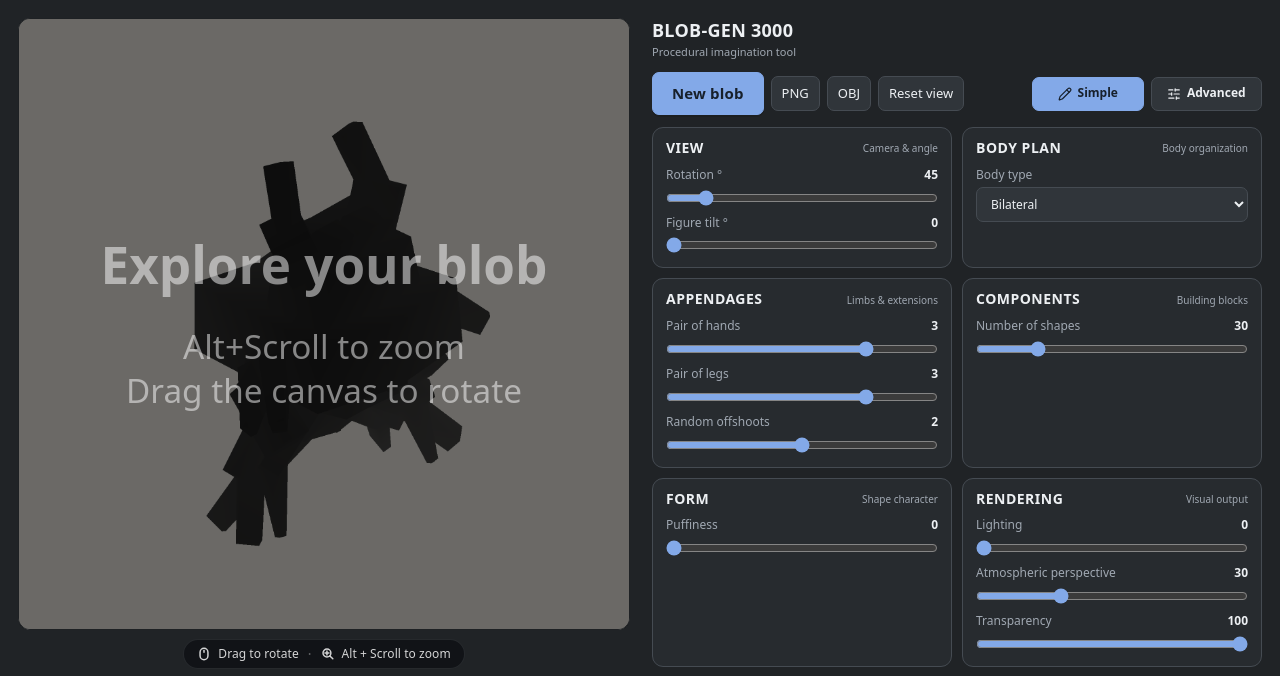
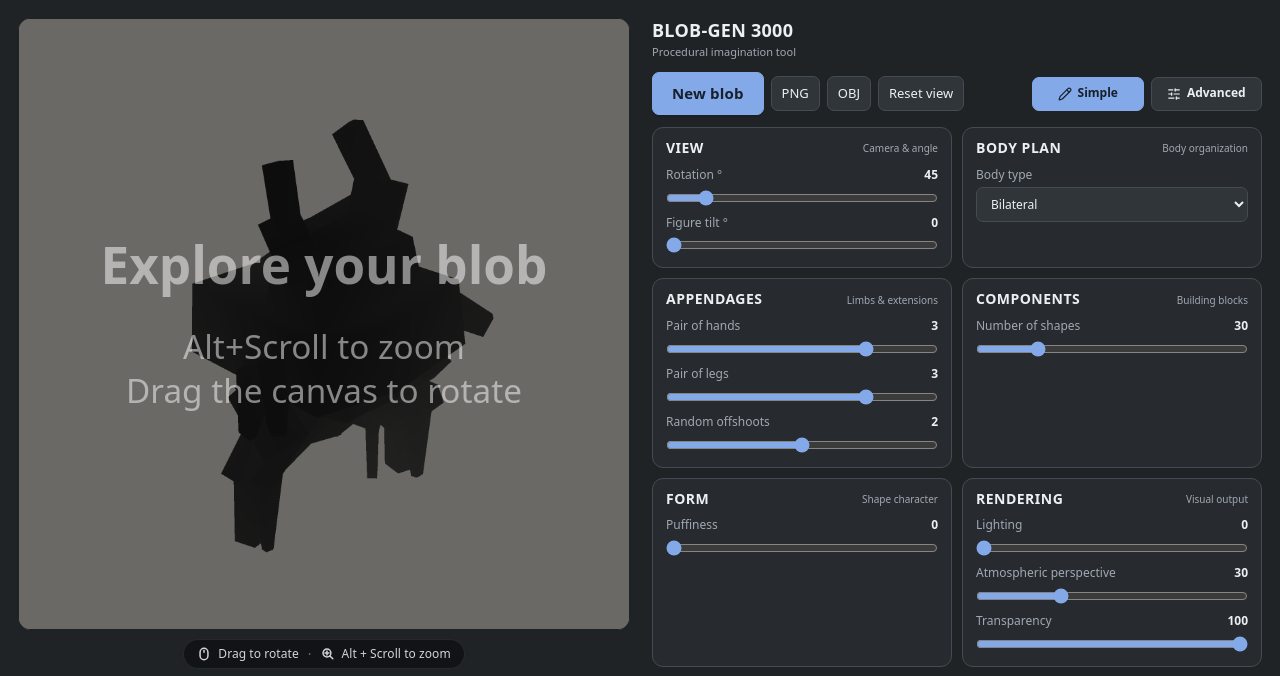
Before and after one commit to egeneralline-eng/BLOB-GEN-3000, a plain HTML site: page index.html in a window 1280 px wide. Shown: the top 676 px of the page. Drawn offline with Linux system fonts and the light colour scheme; no server answers.

Commit message:
Add files via upload

```diff
--- a/index.html
+++ b/index.html
@@ -254,7 +254,11 @@ function generateUnit(P,seed,att){
   const R=rotm(kk(ra[0])*Math.PI/2+gr[0]*tl,kk(ra[1])*Math.PI/2+gr[1]*tl,kk(ra[2])*Math.PI/2+gr[2]*tl);
   return build([x,y,z],R,hx,hy,h,tpF,tone,ue,rk,cs,null);
  }
- function chain(core,sp,sx,aj){
+ // opt (standing legs only): lenMul scales every segment; foot:true makes the last
+ // segment point straight down so its end cap becomes a flat, horizontal sole;
+ // footExtra adds (or removes) length to that last segment only.
+ function chain(core,sp,sx,aj,opt){
+  const lenMul=opt&&opt.lenMul||1,footDown=!!(opt&&opt.foot),footExtra=opt&&opt.footExtra||0;
   const rn=mk(seed*65537+att*977+sp.kind*131+sp.i*7919+11),u=[],gg=[];
   for(let i=0;i<64;i++)u.push(rn());
   for(let i=0;i<16;i++)gg.push(Math.sqrt(-2*Math.log(1-rn()))*Math.cos(6.2832*rn()));
@@ -275,7 +279,10 @@ function generateUnit(P,seed,att){
   for(let j=0;j<ns;j++){
    if(j>0){const tgt=kd===0?[0,1,0]:kd===1?[-.2*sx,.3,.9]:[0,0,0],gr=kd===2?0:.55,sc=kd===2?.7:.3;
     d=nz([d[0]*(1-gr)+tgt[0]*gr+gg[4+j]*sc*sx,d[1]*(1-gr)+tgt[1]*gr+gg[8+j]*sc*.8,d[2]*(1-gr)+tgt[2]*gr+gg[12+j]*sc])}
-   const l=total/ns*(1-.08*j);
+   const isFoot=footDown&&j===ns-1;
+   if(isFoot)d=[0,1,0];
+   else if(footDown&&d[1]<.2)d=nz([d[0],.2,d[2]]); // standing legs never climb upwards
+   const l=Math.max(.01,total/ns*(1-.08*j)*lenMul+(isFoot?footExtra:0));
    const rBase = P.size * (.3 + 0.5 * u[6 + j]);
    const scaleX = 0.5 + 1.5 * u[10 + j];
    const scaleY = 0.5 + 1.5 * u[18 + j];
@@ -319,16 +326,78 @@ function generateUnit(P,seed,att){
   }
   connect(out);
   const core=out.slice(),kinds=[P.legs,P.arms,P.apps];
-  for(let kd=0;kd<3;kd++)for(let i=0;i<kinds[kd];i++){
-   const sp={kind:kd,i,n:kinds[kd]};
-   out.push(...chain(core,sp,1,0),...chain(core,sp,-1,a));
+  // Bilateral figures stand: legs are fitted afterwards so that all of them end on one floor plane.
+  const stand=P.symType==='bilateral'&&P.legs>0;
+  for(let kd=0;kd<3;kd++){
+   if(stand&&kd===0)continue;
+   for(let i=0;i<kinds[kd];i++){
+    const sp={kind:kd,i,n:kinds[kd]};
+    out.push(...chain(core,sp,1,0),...chain(core,sp,-1,a));
+   }
   }
+  if(stand)out._groundY=standOnLegs(out,core,P.legs,a);
+ }
+ // Fits every leg so that its lowest point lies exactly on a common floor (model Y points down).
+ // The floor sits at the average natural leg reach, but never above any other part of the figure,
+ // so only the soles touch it.
+ function standOnLegs(out,core,nLegs,a){
+  const legs=[];
+  for(let i=0;i<nLegs;i++){const sp={kind:0,i,n:nLegs};legs.push([sp,1,0],[sp,-1,a])}
+  const make=(L,m,ex)=>chain(core,L[0],L[1],L[2],{lenMul:m,foot:true,footExtra:ex||0});
+  const lowY=segs=>{let m=-1e9;for(const s of segs)for(const v of s.V)m=Math.max(m,s.c[1]+v[1]);return m};
+  let rest=-1e9;for(const s of out)for(const v of s.V)rest=Math.max(rest,s.c[1]+v[1]);
+  const LO=.3;let sum=0,minReach=-1e9;
+  for(const L of legs){sum+=lowY(make(L,1));minReach=Math.max(minReach,lowY(make(L,LO)))}
+  const floorY=Math.max(sum/legs.length,rest+.02,minReach);
+  for(const L of legs){
+   let lo=LO,hi=1;
+   while(lowY(make(L,hi))<floorY&&hi<64){lo=hi;hi*=2}
+   for(let it=0;it<40;it++){const mid=(lo+hi)/2;if(lowY(make(L,mid))<floorY)lo=mid;else hi=mid}
+   const m=(lo+hi)/2;let segs=make(L,m);
+   // The foot is vertical, so changing its length moves the sole by exactly that amount.
+   const dl=floorY-lowY([segs[segs.length-1]]);
+   if(Math.abs(dl)>1e-9)segs=make(L,m,dl);
+   for(const s of segs)s.leg=true;
+   out.push(...segs);
+  }
+  return floorY;
  }
  const lo=[1e9,1e9,1e9],hi=[-1e9,-1e9,-1e9];
  for(const s of out)for(const v of s.V)for(let i=0;i<3;i++){const q=s.c[i]+v[i];lo[i]=Math.min(lo[i],q);hi[i]=Math.max(hi[i],q)}
  const ct=lo.map((l,i)=>(l+hi[i])/2);
  for(const s of out){s.c=s.c.map((q,i)=>q-ct[i]);s.F=makeFaces(s)}
+ if(Number.isFinite(out._groundY)){out._groundY-=ct[1];out._stable=isStable(out,out._groundY)}
  return out;
+}
+// Volume of one convex body (bottom cap, top cap, side quads), via a tetrahedron fan from its centroid.
+function bodyVolume(s){
+ const n=s.n,V=s.V,c=[0,0,0];
+ for(const v of V){c[0]+=v[0]/V.length;c[1]+=v[1]/V.length;c[2]+=v[2]/V.length}
+ const faces=[Array.from({length:n},(_,i)=>i),Array.from({length:n},(_,i)=>n+i)];
+ for(let i=0;i<n;i++){const j=(i+1)%n;faces.push([i,j,n+j,n+i])}
+ let vol=0;
+ for(const f of faces)for(let k=1;k<f.length-1;k++){
+  const a=V[f[0]],b=V[f[k]],d=V[f[k+1]];
+  const ax=a[0]-c[0],ay=a[1]-c[1],az=a[2]-c[2],bx=b[0]-c[0],by=b[1]-c[1],bz=b[2]-c[2],dx=d[0]-c[0],dy=d[1]-c[1],dz=d[2]-c[2];
+  vol+=Math.abs(ax*(by*dz-bz*dy)-ay*(bx*dz-bz*dx)+az*(bx*dy-by*dx))/6;
+ }
+ return{vol,c:[s.c[0]+c[0],s.c[1]+c[1],s.c[2]+c[2]]};
+}
+// Would a solid, uniformly dense copy stand? The centre of mass must project inside the
+// convex hull of the soles' contact points on the floor (XZ plane).
+function isStable(bodies,groundY){
+ let M=0;const com=[0,0,0],pts=[];
+ for(const s of bodies){
+  const b=bodyVolume(s);M+=b.vol;for(let i=0;i<3;i++)com[i]+=b.c[i]*b.vol;
+  if(s.leg)for(const v of s.V)if(s.c[1]+v[1]>=groundY-1e-6)pts.push([s.c[0]+v[0],s.c[2]+v[2]]);
+ }
+ if(!M||pts.length<3)return false;
+ const px=com[0]/M,pz=com[2]/M,H=hull(pts);
+ if(H.length<3)return false;
+ let pos=0,neg=0;
+ for(let i=0;i<H.length;i++){const a=H[i],b=H[(i+1)%H.length];
+  const cr=(b[0]-a[0])*(pz-a[1])-(b[1]-a[1])*(px-a[0]);if(cr>1e-9)pos++;else if(cr<-1e-9)neg++;}
+ return !(pos&&neg);
 }
 
 
@@ -687,7 +756,8 @@ function good(polys,P){
  draw(octx,polys,96,P,true);
  const d=octx.getImageData(0,0,96,96).data,N=96,f=new Uint8Array(N*N);
  let cnt=0,x0=N,x1=0,y0=N,y1=0;
- for(let i=0;i<N*N;i++)if(d[i*4]<128){f[i]=1;cnt++;const x=i%N,y=(i/N)|0;if(x<x0)x0=x;if(x>x1)x1=x;if(y<y0)y0=y;if(y>y1)y1=y}
+ // The silhouette is opaque black on a cleared (transparent) canvas: count opaque pixels.
+ for(let i=0;i<N*N;i++)if(d[i*4+3]>=128){f[i]=1;cnt++;const x=i%N,y=(i/N)|0;if(x<x0)x0=x;if(x>x1)x1=x;if(y<y0)y0=y;if(y>y1)y1=y}
  if(!cnt)return false;
  let best=0;const seen=new Uint8Array(N*N);
  for(let i=0;i<N*N;i++){if(!f[i]||seen[i])continue;let sz=0;const st=[i];seen[i]=1;
@@ -716,17 +786,28 @@ function render(){
   if($('flt').checked){
    ok=false;
    const maxAttempts=(P.symType==='bilateral'||P.symType==='asymmetry')?80:24;
-   for(att=0;att<maxAttempts;att++){if(good(project(generate(ref,seed,att),ref,true),ref)){ok=true;break}}
-   if(!ok)att=0;
+   // Standing bilateral figures must also balance on their soles; if no variant does, keep the first good-looking one.
+   // Preference: good-looking and stable > stable > good-looking > first variant.
+   const needStable=P.symType==='bilateral'&&P.legs>0;let firstGood=-1,firstStable=-1;
+   for(att=0;att<maxAttempts;att++){
+    const looks=good(project(generate(ref,seed,att),ref,true),ref);
+    const stands=!needStable||!!generate(P,seed,att)._stable;
+    if(looks&&stands){ok=true;break}
+    if(looks&&firstGood<0)firstGood=att;
+    if(needStable&&stands&&firstStable<0)firstStable=att;
+   }
+   if(!ok)att=firstStable>=0?firstStable:firstGood>=0?firstGood:0;
   }
   cachedBodies=generate(P,seed,att);cachedKey=key;
   let radius=.001,minY=1e9,maxY=-1e9;
   for(const b of cachedBodies)for(const v of b.V){radius=Math.max(radius,Math.hypot(b.c[0]+v[0],b.c[1]+v[1],b.c[2]+v[2]));const yy=b.c[1]+v[1];minY=Math.min(minY,yy);maxY=Math.max(maxY,yy)}
   cachedBodies._viewScale=.82/radius;
   // A fixed world-horizontal guide sits just below the model's lower extent.
-  cachedBodies._floorY=maxY-.10*(maxY-minY);
+  cachedBodies._floorY=Number.isFinite(cachedBodies._groundY)?cachedBodies._groundY:maxY-.10*(maxY-minY);
   $('info').textContent=$('flt').checked?(ok?`Matched variation #${att+1}`:'No match found, showing first variant'):'';
   if(P.symType==='spherical')$('info').textContent+=' · '+(P._solidName||'Platonic solid');
+  if(cachedBodies._groundY!==undefined)$('info').textContent+=(cachedBodies._stable?' · Stands on its legs':' · Legs reach the floor, but it would tip over');
+  $('info').textContent=$('info').textContent.replace(/^ · /,'');
  }
  P.fixedScale=cachedBodies._viewScale;P.zoom=viewZoom;P.panX=viewPanX;P.panY=viewPanY;
  draw(ctx,project(cachedBodies,P),900,P,false);
```
